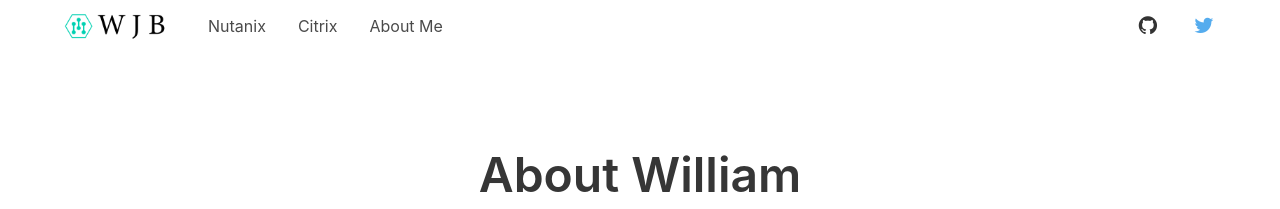
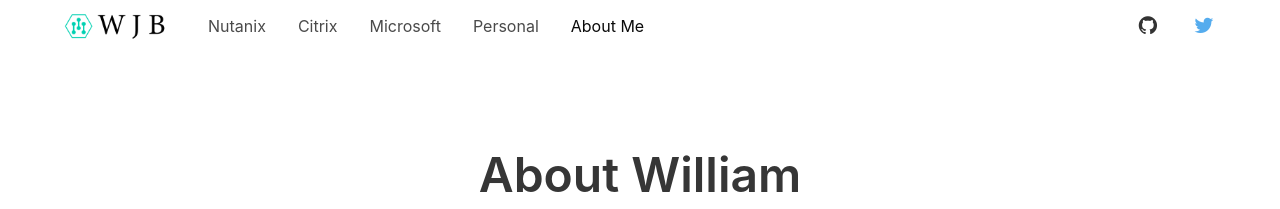
Before and after one commit to wjbeckett/blog, a Jekyll site: the page built from about.html, in a window 1280 px wide. Shown: the top 209 px of the page. Built offline with Jekyll 4.4.1, drawn with Linux system fonts in a browser that asks for light colours.

Commit message:
updated navbar with new categories

```diff
--- a/_includes/navbar.html
+++ b/_includes/navbar.html
@@ -29,11 +29,17 @@
 
   <div id="navMenu{{ include.id }}" class="navbar-menu">
     <div class="navbar-start">
-      <a class="navbar-item {% if page.route == 'nutanix' %}is-active{% endif %}" href="/category/nutanix">
+      <a class="navbar-item {% if page.category == 'nutanix' %}is-active{% endif %}" href="/category/nutanix">
         Nutanix
       </a>
-      <a class="navbar-item {% if page.route == 'citrix' %}is-active{% endif %}" href="/category/citrix" >
+      <a class="navbar-item {% if page.category == 'citrix' %}is-active{% endif %}" href="/category/citrix" >
         Citrix
+      </a>
+      <a class="navbar-item {% if page.cetegory == 'microsoft' %}is-active{% endif %}" href="/category/microsoft" >
+        Microsoft
+      </a>
+      <a class="navbar-item {% if page.category == 'personal' %}is-active{% endif %}" href="/category/personal" >
+        Personal
       </a>
       <a class="navbar-item {% if page.route == 'about' %}is-active{% endif %}" href="/about" >
           About Me
--- a/about.html
+++ b/about.html
@@ -3,6 +3,7 @@ layout: default
 title: "About William Beckett"
 excerpt: "William Beckett is just another IT guy who does IT stuff from Brisbane."
 permalink: /about/
+route: "about"
 fixed_navbar: true
 ---
 
```
